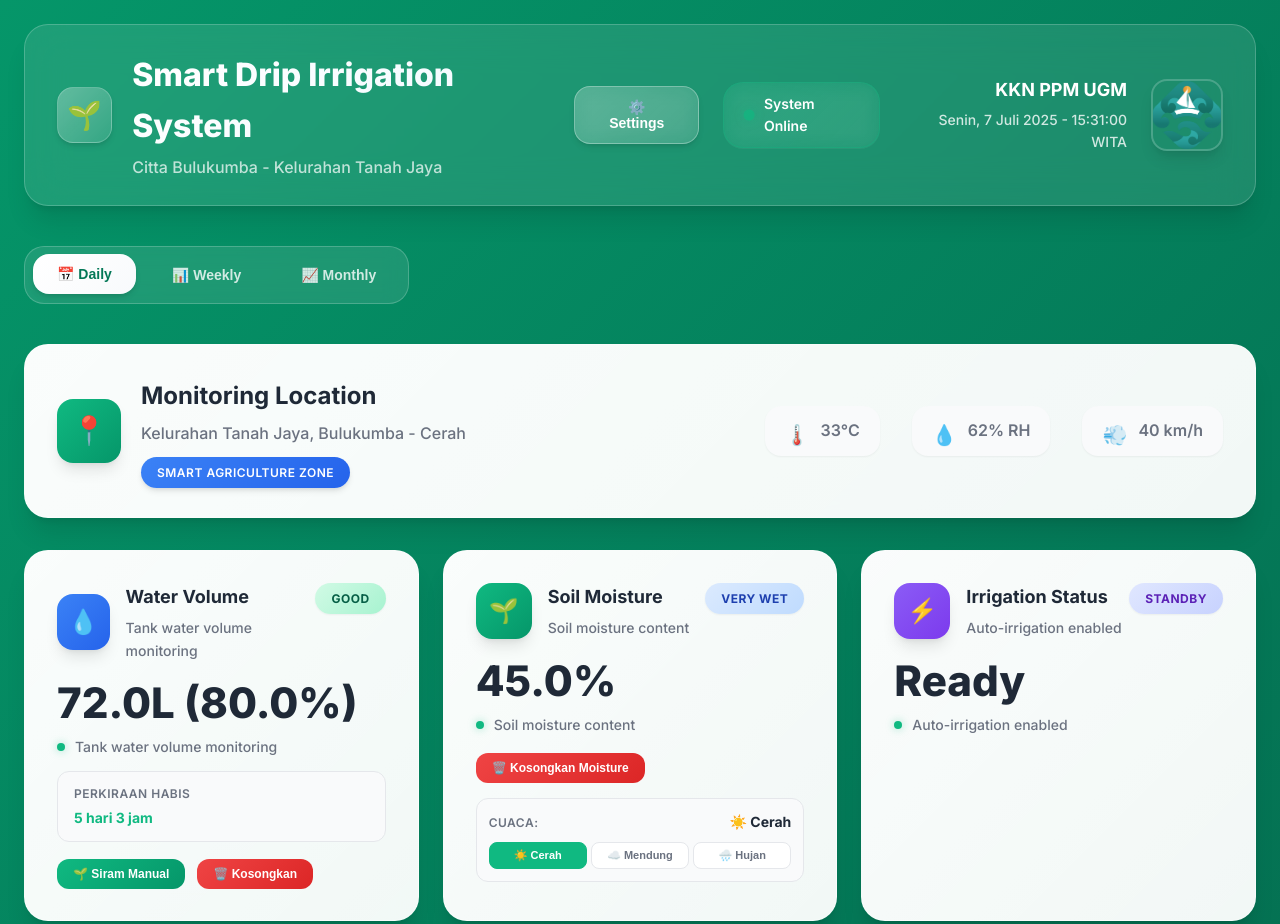
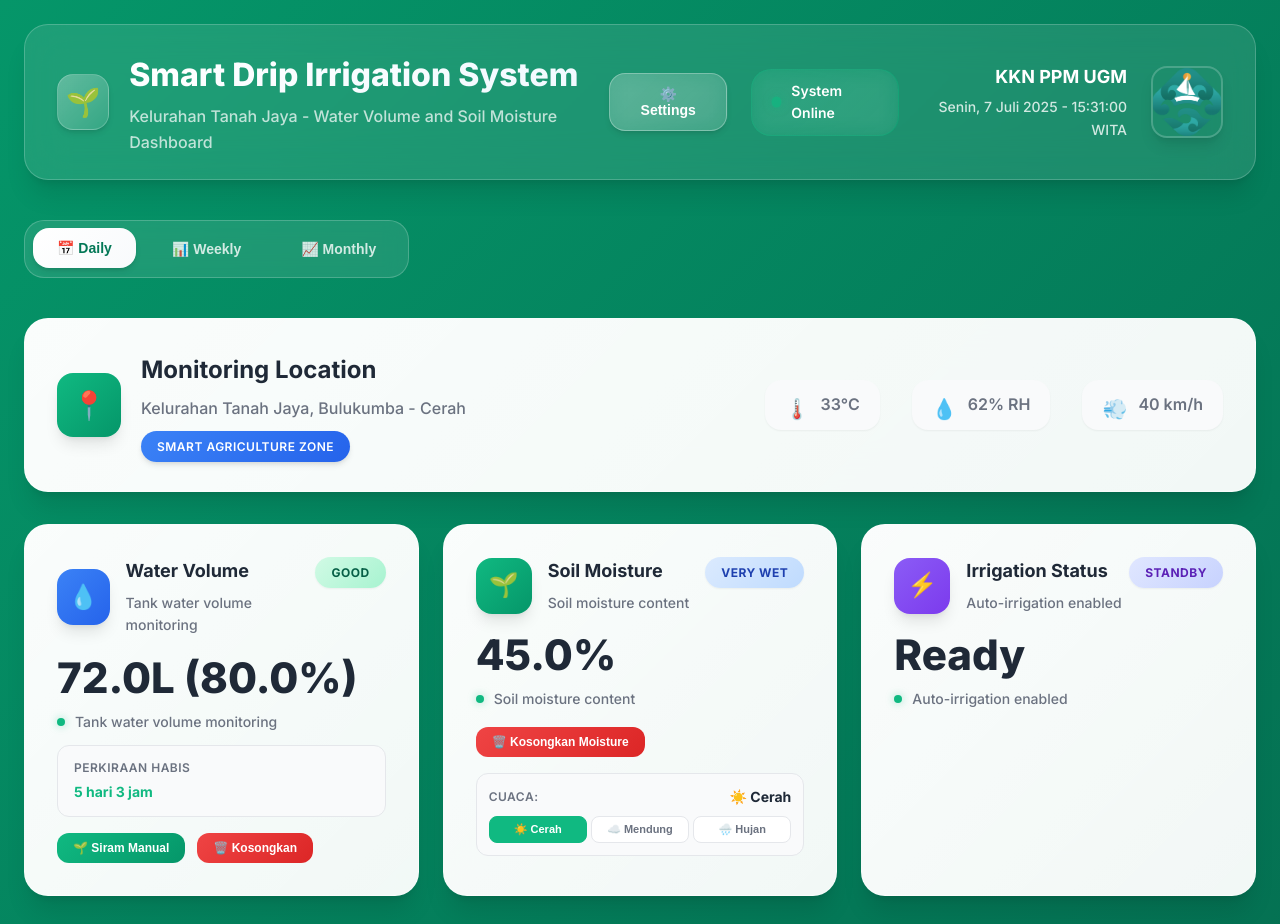
Before and after one commit to Bintang2004/KKN_DRIP4, a website: page index.html in a window 1280 px wide. Shown: the top 924 px of the page. Drawn offline with nearby package versions, Linux system fonts and the light colour scheme; files whose address does not match are found by name.

Commit message:
Ubah subtitle menjadi Water Volume and Soil Moisture Dashboard

```diff
--- a/index.html
+++ b/index.html
@@ -17,7 +17,7 @@
                 <div class="logo-icon">🌱</div>
                 <div class="header-title">
                     <h1 class="main-title">Smart Drip Irrigation System</h1>
-                    <p class="subtitle">Citta Bulukumba - Kelurahan Tanah Jaya</p>
+                    <p class="subtitle">Kelurahan Tanah Jaya - Water Volume and Soil Moisture Dashboard</p>
                 </div>
             </div>
             <div class="header-right">
```
